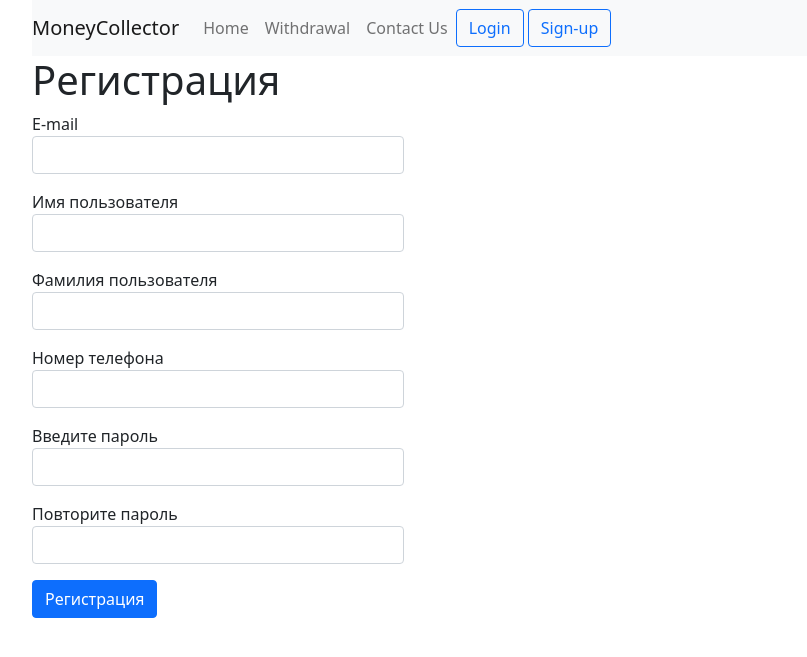
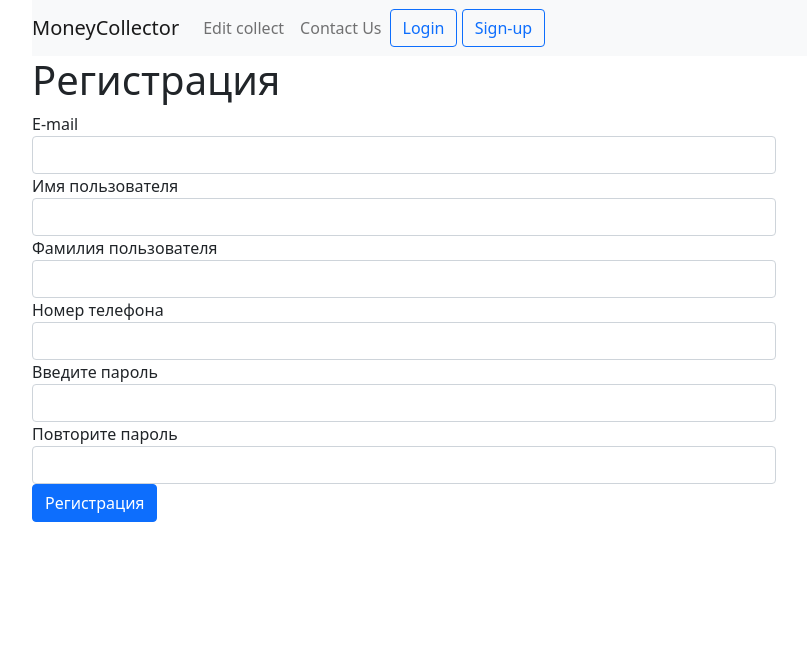
Before and after one commit to kochetkov-i/project_dlp, a Flask app: page /auth/signup in a window 1280 px wide. Shown: the top 657 px of the page, without its empty margins (50-857 px from the left). Run offline with Flask 2, Linux system fonts and the light colour scheme.

Commit message:
collect bluprint + template refactor

```diff
--- a/webapp/__init__.py
+++ b/webapp/__init__.py
@@ -29,6 +29,9 @@ def create_app():
     from webapp.main import main as main_blueprint
     app.register_blueprint(main_blueprint)
 
+    from webapp.collect.views import blueprint as collect_blueprint
+    app.register_blueprint(collect_blueprint)
+
     return app
 
 
--- a/webapp/forms.py
+++ b/webapp/collect/forms.py
@@ -4,7 +4,7 @@ from wtforms import TextAreaField, FileField
 from wtforms.validators import DataRequired, Length, Optional
 
 
-class WithdrawalMoneyForm(FlaskForm):
+class EditCollectForm(FlaskForm):
     name = StringField(
         'Название',
         validators=[
@@ -21,9 +21,6 @@ class WithdrawalMoneyForm(FlaskForm):
         'Приложение',
         validators=[Optional()],
         render_kw={"class": "form-control"})
-    edit = SubmitField(
-        'Редактировать',
-        render_kw={"class": "btn btn-primary"})
     submit = SubmitField(
         'Сохранить',
         render_kw={"class": "btn btn-primary"})
--- a/webapp/templates/auth/signup.html
+++ b/webapp/templates/auth/signup.html
@@ -1,37 +1,37 @@
 {% extends 'base.html' %}
 
 {% block body %}
-<div class="col-4">
-    <div class="box">
+<div class="box">
+    <div class="col-8">
         <form action="{{ url_for('auth.procces_signup') }}" method="POST">
             {{ form.hidden_tag() }}
-            <p>
+            <div class="form-group">
                 {{ form.email.label }}
                 {{ form.email() }}
-            </p>
-            <p>
+            </div>
+            <div class="form-group">
                 {{ form.name.label }}
                 {{ form.name() }}
-            </p>
-            <p>
+            </div>
+            <div class="form-group">
                 {{ form.surname.label }}
                 {{ form.surname() }}
-            </p>
-            <p>
+            </div>
+            <div class="form-group">
                 {{ form.phone.label }}
                 {{ form.phone() }}
-            </p>
-            <p>
+            </div>
+            <div class="form-group">
                 {{ form.password.label }}
                 {{ form.password() }}
-            </p>
-            <p>
+            </div>
+            <div class="form-group">
                 {{ form.confirm.label }}
                 {{ form.confirm() }}
-            </p>
-            <p>
+            </div>
+            <div class="form-group">
                 {{ form.sign_up() }}
-            </p>
+            </div>
         </form>
     </div>
 </div>
--- a/webapp/templates/menu.html
+++ b/webapp/templates/menu.html
@@ -1,5 +1,5 @@
 <nav class="navbar navbar-expand-lg navbar-light bg-light">
-    <a class="navbar-brand" href="#">MoneyCollector</a>
+    <a class="navbar-brand" href="/">MoneyCollector</a>
     <button class="navbar-toggler" type="button" data-toggle="collapse" data-target="#navbarSupportedContent" aria-controls="navbarSupportedContent" aria-expanded="false" aria-label="Toggle navigation">
       <span class="navbar-toggler-icon"></span>
     </button>
@@ -7,10 +7,7 @@
     <div class="collapse navbar-collapse" id="navbarSupportedContent">
       <ul class="navbar-nav mr-auto">
         <li class="nav-item">
-          <a class="nav-link" href="/">Home</a>
-        </li>
-        <li class="nav-item">
-          <a class="nav-link" href="{{ url_for('main.withdrawal_money') }}">Withdrawal</a>
+          <a class="nav-link" href="{{ url_for('collect.edit_collect') }}">Edit collect</a>
         </li>
         <li class="nav-item">
           <a class="nav-link" href="{{ url_for('main.contact_us') }}">Contact Us</a>
```
Also changed, not shown: webapp/collect/views.py (added, +17 -0 lines), webapp/main.py (+0 -21 lines), webapp/templates/collect/edit_collect.html (renamed from webapp/templates/collect/withdrawal_money.html, +11 -13 lines), webapp/templates/collect/edit_moneycollector.html (deleted, +0 -9 lines), webapp/collect/__init__.py (added), webapp/collect/models.py (renamed from webapp/models.py).
